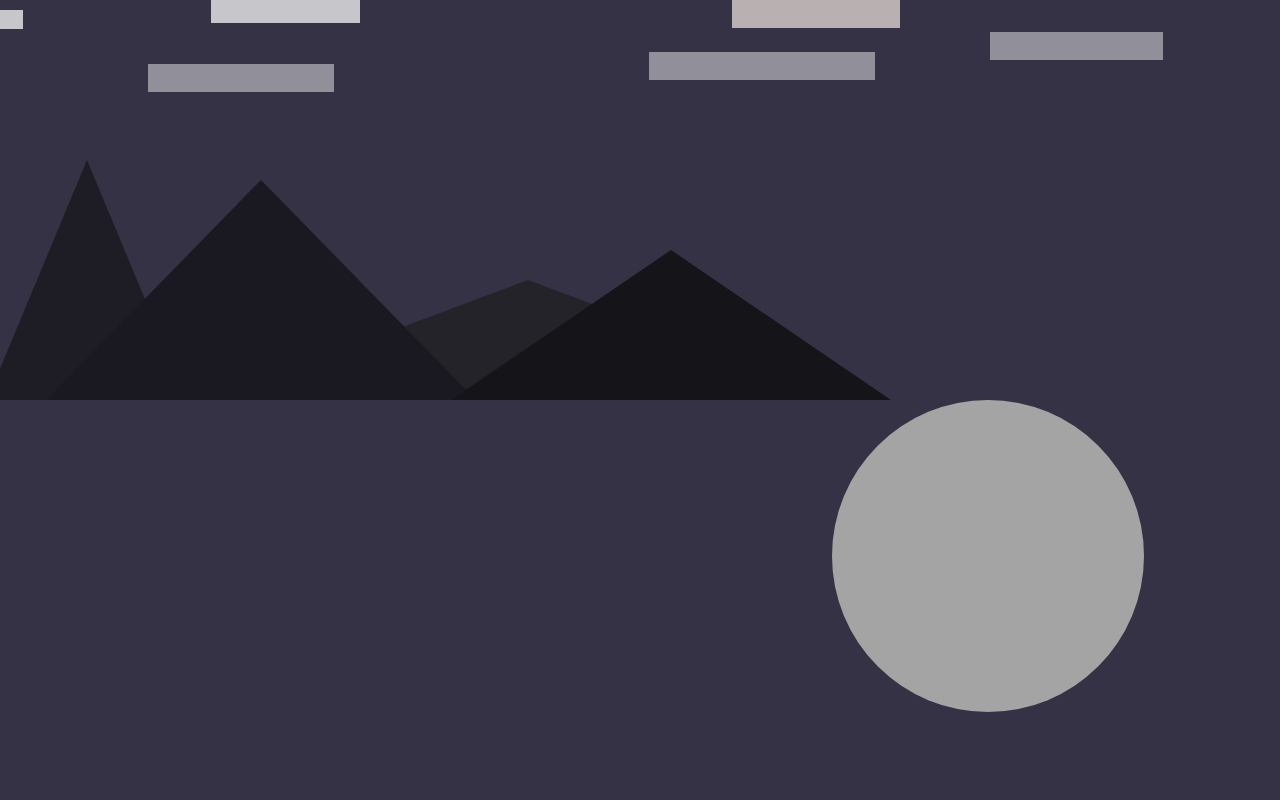
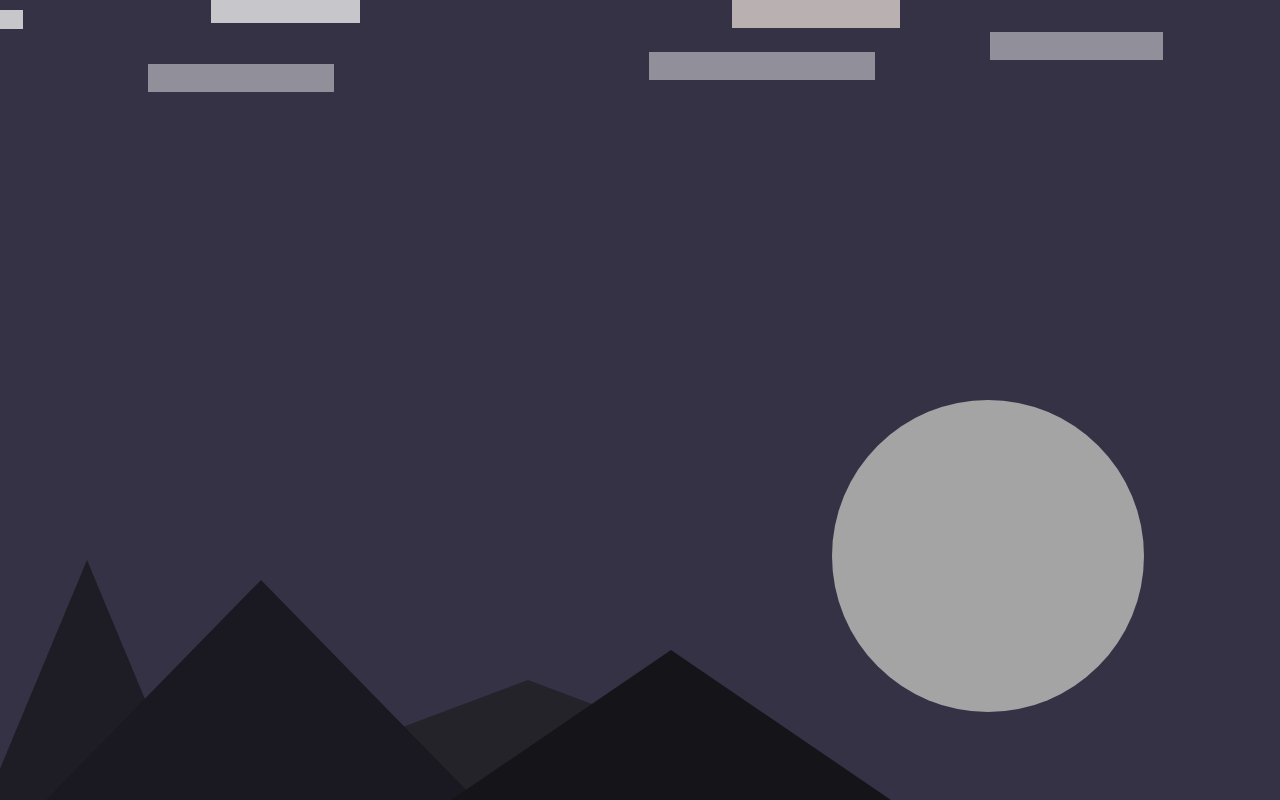
Before and after one commit to rishabh709/hils, a plain HTML site: page index.html in a window 1280 px wide. Drawn offline with Linux system fonts and the light colour scheme.

Commit message:
Update style.css

```diff
--- a/style.css
+++ b/style.css
@@ -186,7 +186,6 @@ marquee{
 
 .mount{
     align-self: flex-end;
-    margin-bottom: 50vh;
     width: 0;
     height: 0;
 
```
